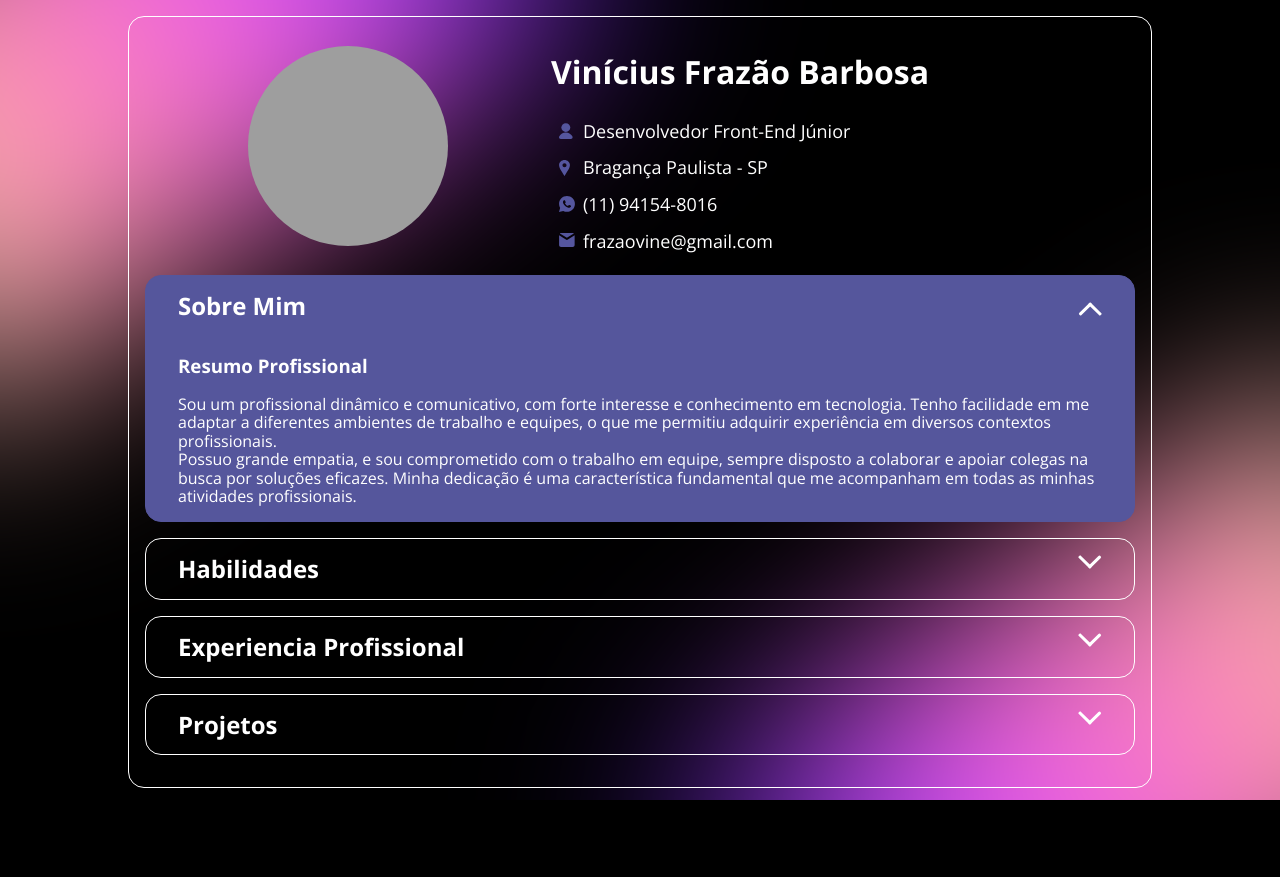
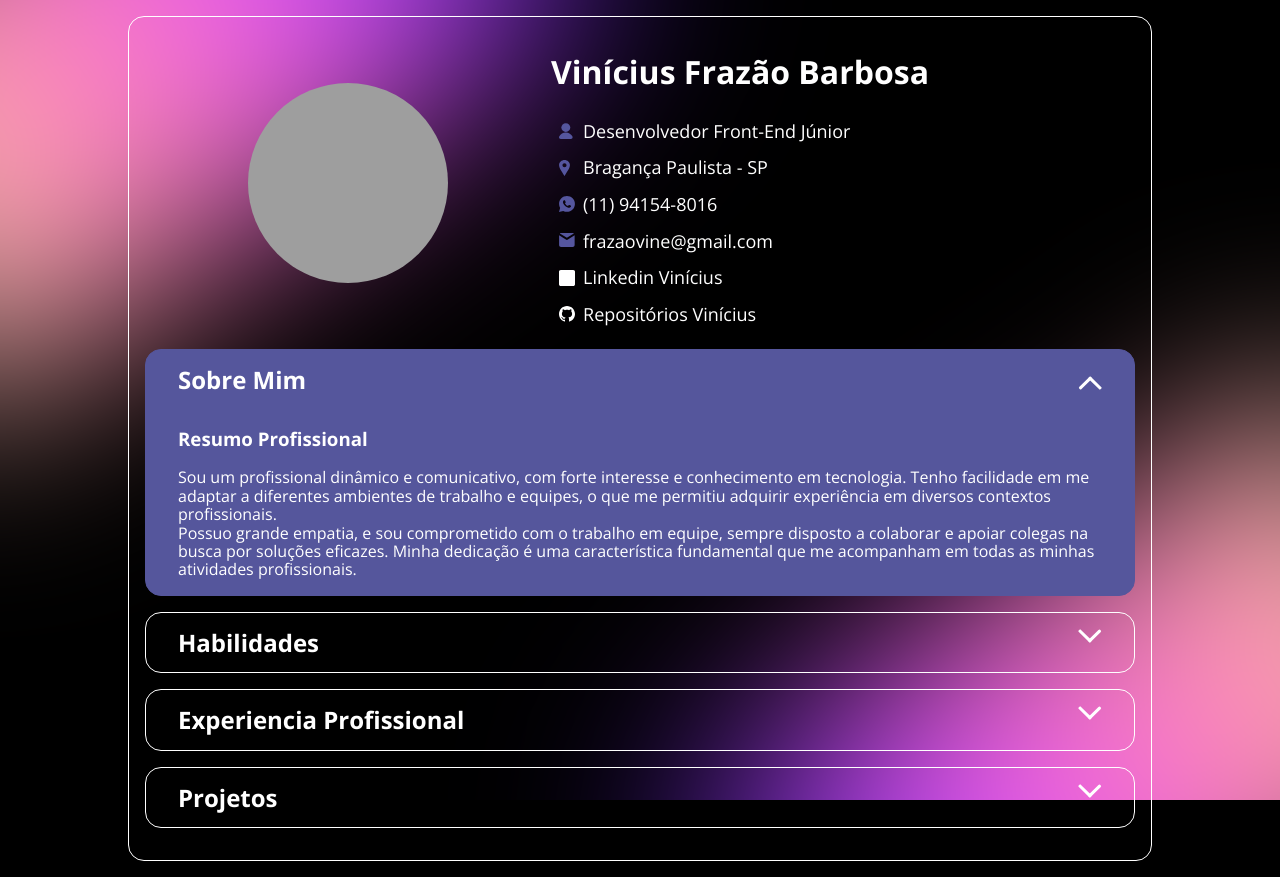
Before and after one commit to VineFrazao/portfolioVini, a plain HTML site: page index.html in a window 1280 px wide. Before the commit the page ends 804 px from the top, so only its background shows below. Drawn offline with nearby package versions, Linux system fonts and the light colour scheme; grey boxes are pictures that could not be loaded.

Commit message:
Atualizando CSS

```diff
--- a/assets/css/header.css
+++ b/assets/css/header.css
@@ -64,6 +64,14 @@
     background-image: url('../icons/email.svg');
 }
 
+.information .git::before{
+    background-image: url('../icons/github.svg');
+}
+
+.information .linkedin::before{
+    background-image: url('../icons/linkedIn.svg');
+}
+
 @media only screen and (min-width: 768px){
     .header{
         display: grid;
--- a/assets/js/main.js
+++ b/assets/js/main.js
@@ -20,6 +20,12 @@ function updateProfileInfo(profileData) {
     const email = document.getElementById('profile.email')
     email.innerText = profileData.email
     email.href = `mailto:${profileData.email}`
+
+    const linkedin = document.getElementById('profile.linkedin')
+    linkedin.href = `${profileData.linkedin}`
+
+    const git = document.getElementById('profile.git')
+    git.href = `${profileData.git}`
 }
 
 function updateSoftSkills(profileData) {
--- a/index.html
+++ b/index.html
@@ -39,6 +39,12 @@
                 </p>
                 <p class="email">
                     <a href="mailto:frazaovine@gmail.com" target="_blank" id="profile.email">Carregando...</a>
+                </p>
+                <p class="linkedin">
+                    <a href="" target="_blank" id="profile.linkedin">Linkedin Vinícius</a>
+                </p>
+                <p class="git">
+                    <a href="" target="_blank" id="profile.git">Repositórios Vinícius</a>
                 </p>
             </div>
         </header>
```
Also changed, not shown: assets/icons/linkedIn.svg (added).
